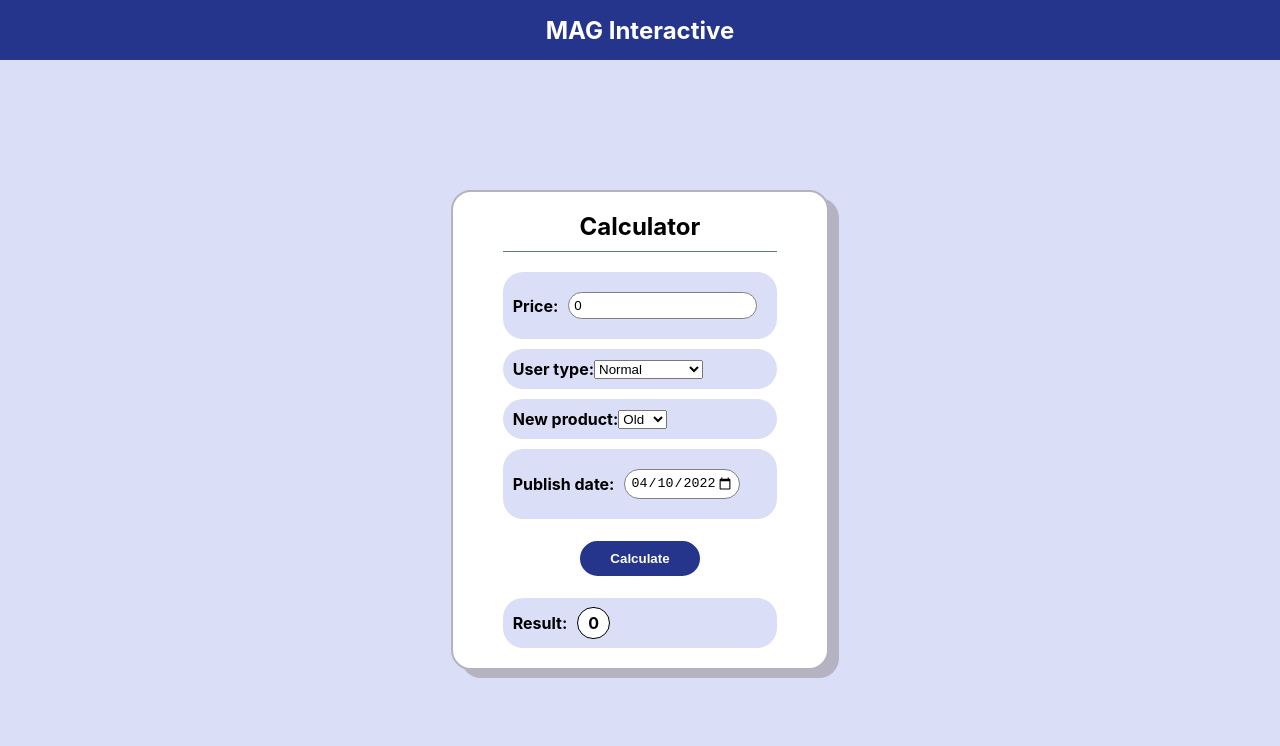
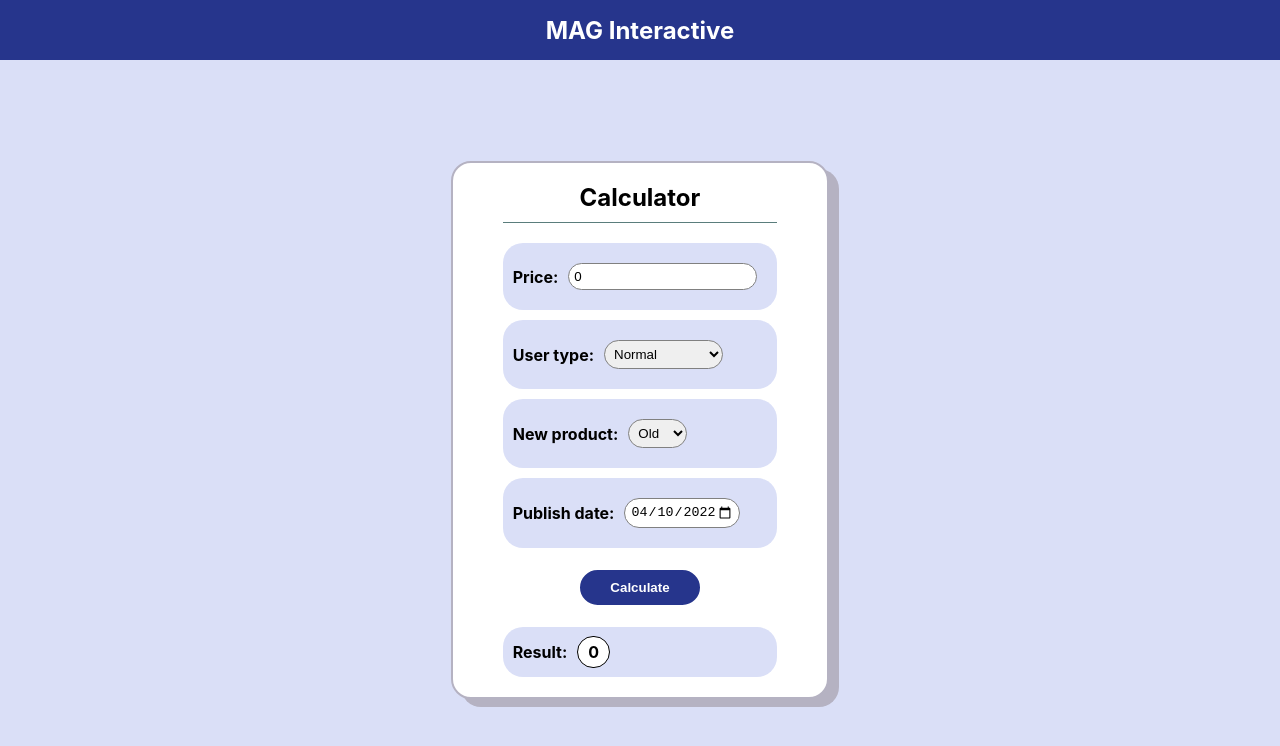
Before and after one commit to Hell0w0/Price-calculator, a React (Vite) app: page / in a window 1280 px wide. Shown: the top 746 px of the page. Built offline with nearby package versions, Linux system fonts and the light colour scheme.

Commit message:
Fixed select css

```diff
--- a/refactor/calculator-app/calculator-app.css
+++ b/refactor/calculator-app/calculator-app.css
@@ -51,6 +51,14 @@ input {
   border: 1px solid gray;
 }
 
+select {
+  display: block;
+  margin: 10px;
+  padding: 5px;
+  border-radius: 20px;
+  border: 1px solid gray;
+}
+
 .button {
   margin: 20px 0 0 0;
   font-weight: bold;
```
